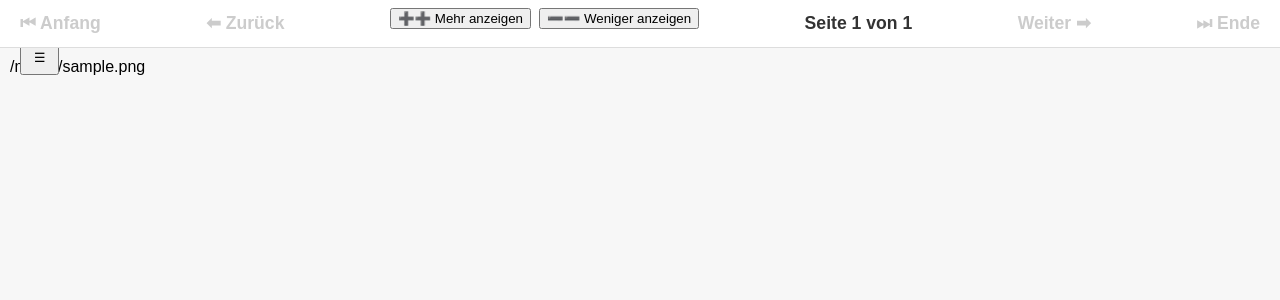
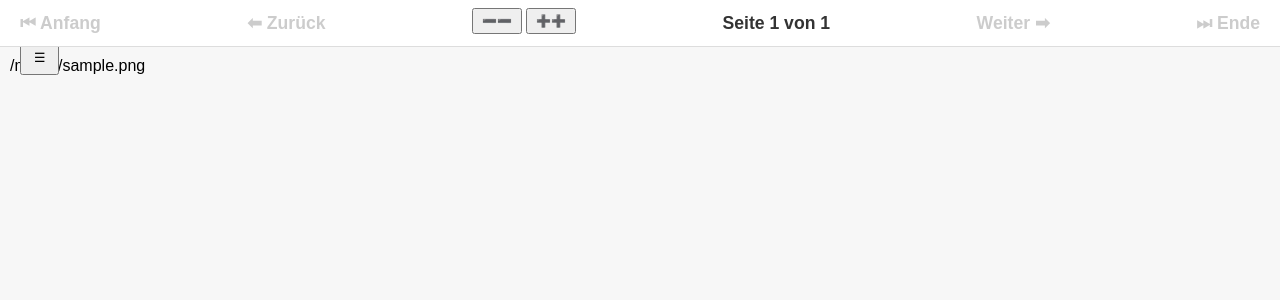
Before and after one commit to gertehrenberg/gallery, a Python web app: template app/templates/image_gallery.j2 in a window 1280 px wide. Shown: the top 300 px of the page. Run offline with Jinja, Linux system fonts and the light colour scheme; the template is opened without the code that fills it: most values are stand-ins (such as "Sample title", 1, 10 or a date in 2020).

Commit message:
j2 und count

```diff
--- a/app/templates/image_gallery.j2
+++ b/app/templates/image_gallery.j2
@@ -265,15 +265,14 @@
         <span style="color: #ccc">⏮ Anfang</span>
         <span style="color: #ccc">⬅ Zurück</span>
     {% endif %}
-    <div style="display: flex; gap: 8px; margin-bottom: 10px;">
-        <button onclick="saveAndGo({{ kategorien }}, {{ page }}, {{ count * 2 }}, '{{ current_folder }}')">
-            ➕➕ Mehr anzeigen
+    <div style="display: flex; gap: 4px; margin-bottom: 4px; align-items: center;">
+        <button style="padding: 4px 8px; font-size: 12px;" onclick="saveAndGo({{ kategorien }}, {{ page }}, {{ (count // 2) if count > 1 else 1 }}, '{{ current_folder }}')">
+            ➖➖
         </button>
-        <button onclick="saveAndGo({{ kategorien }}, {{ page }}, {{ (count // 2) if count > 1 else 1 }}, '{{ current_folder }}')">
-            ➖➖ Weniger anzeigen
+        <button style="padding: 4px 8px; font-size: 12px;" onclick="saveAndGo({{ kategorien }}, {{ page }}, {{ count * 2 }}, '{{ current_folder }}')">
+            ➕➕
         </button>
-    </div>
-    <a
+    </div>    <a
             href="#"
             onclick="saveAndGo({{ kategorien }}, {{ page }}, {{ count }}, '{{ current_folder }}')"
     >Seite {{ page }} von {{ total_pages }}</a
```
